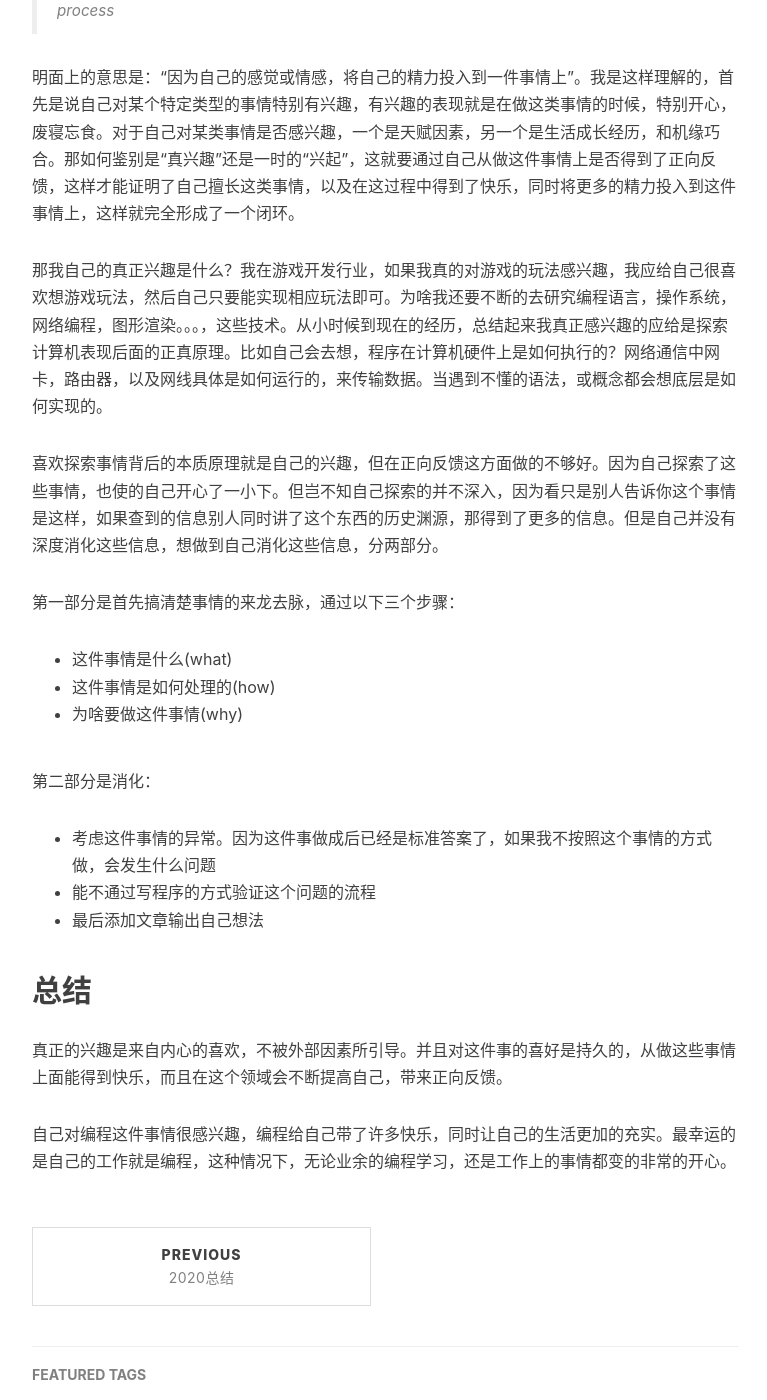
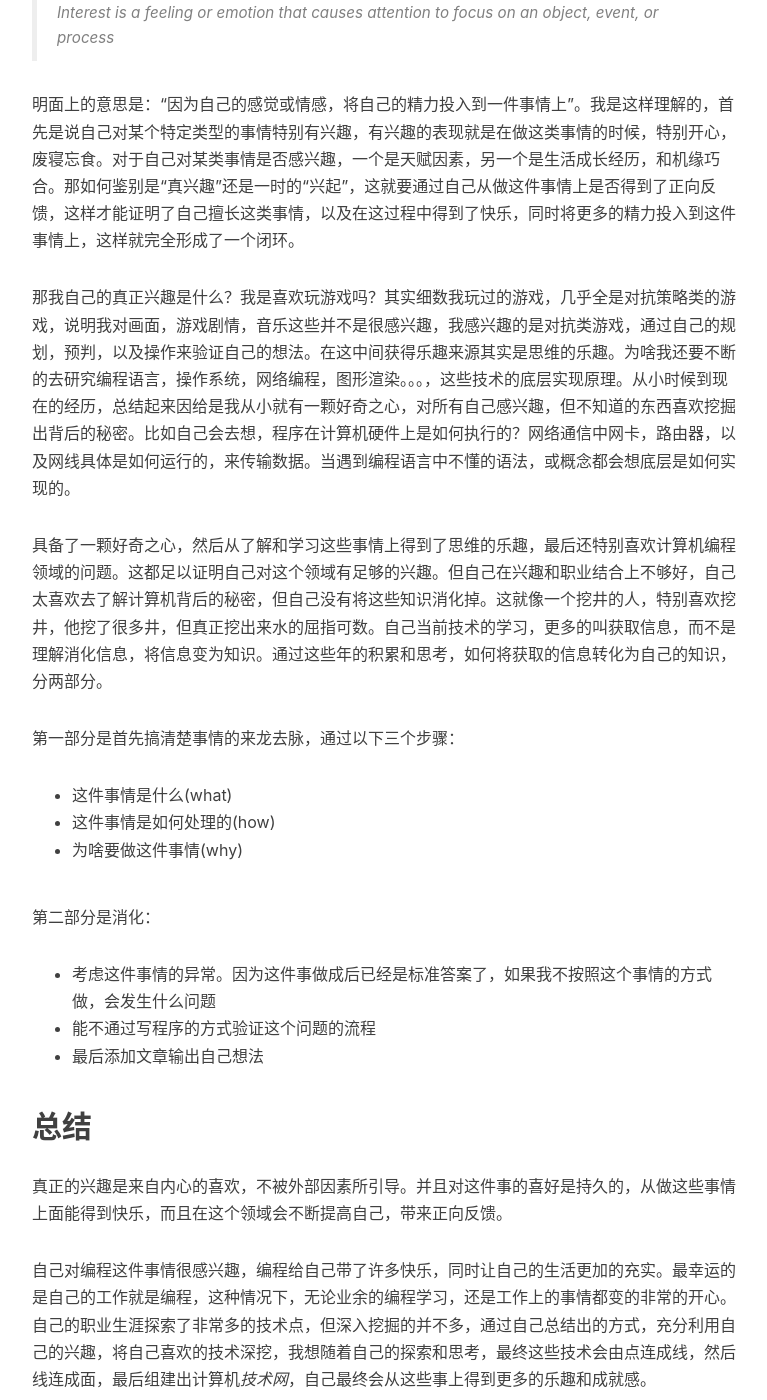
Before and after one commit to xiaoy/xiaoy.github.io, a Jekyll site: the page built from _posts/2021-04-17-我的兴趣爱好.markdown, in a window 1280 px wide and 1400 px high, scrolled down 1802 px. Shown: the whole window, without its empty margins (233-1000 px from the left). Built offline with Jekyll 4.4.1, drawn with Linux system fonts in a browser that asks for light colours; nearby versions of some CDN libraries; comment, search, counter and statistics services are not loaded; some of the changed text lies outside the part shown.

Commit message:
add some new idea and modify some grammar issue interset blog

```diff
--- a/_posts/2021-04-17-我的兴趣爱好.markdown
+++ b/_posts/2021-04-17-我的兴趣爱好.markdown
@@ -10,10 +10,10 @@
 ---
 
 ## 前言
-最近看到很多大佬探讨自己的工作历程，以及兴趣对自己的职业生涯影响。本篇文章就是通过为啥自己要选择这个行业，以及自己做过的事情来探讨自己的兴趣是什么，以及如何将自己的兴趣驾驭的更好。
+最近看到很多大佬探讨自己的工作历程，以及兴趣对自己的职业生涯影响。本篇文章通过自身的经历，以及自己做过的事情来探讨自己的兴趣是什么，以及如何将自己的兴趣和职业做更好的契合，让自己在学习工作中得到更多的乐趣和成就感。
 
 ## 经历回顾
-在我很小的时候就对机械类的东西很感兴趣，比如使用橡皮筋，药瓶塞子，还有铁丝，制作过手工汽车玩具。当时通过不断改进这个小的汽车模型，让它跑的更远，更稳，不断的尝试，小时候的自己带来了无限的乐趣。后来二年级第一次接触了VCD，当时的VCD带了手柄，以及游戏光碟，里面含有很多经典游戏，比如《铁拳》，《魂斗罗》，《马里奥》，《赤之要塞》。。。，当时就被迷住了，我想这可能是最早的电子产品启蒙。后来小学三年级开设了微机课，第一次接触了电脑，虽说当时知道这个叫电脑，每次去也就玩玩打字游戏，但每周最期盼的就是上这个课。可能那时候就在心中种下了小小的火苗。后来上了初中，由于数学成绩出色，被选派去专门学习计算机，参加全国初中生计算机竞赛，但那时候可能老师的水平有限，只是练习了打字，以及第一次接触到了互联网，还使用当时的*亿邮*申请了自己的email，给上大学的四叔发了一份邮件，收到回件后，高兴了好多天，感叹互联网太神奇了。高中的时候，就已经可以去网吧了，计算机课程教的都是如何制作ppt，使用flash这些软件，以及在百度搜索mp3。但我最感兴趣的是我们几个好友一起玩《街头篮球》这个游戏，其实我从小到大对体育项目不咋感兴趣，但那时候我们竟然可以整夜只玩这一个游戏，并且不知疲倦，在玩了一夜之后，大家还在兴奋的讨论着这一夜在游戏里发生的趣事，以及游戏技巧。后来上大学，有了自己的电脑，学习了如何制作网页，C语言。但对我影响最深刻的还是《dota》这个游戏，刚上大学那会流行的是《war3》这个游戏，后面听有个高中好友介绍《dota》这款游戏，从此我们在大学里最喜欢的事情就是开黑打dota。大学期间我最感兴趣的是网络安全，那时候最崇拜的就是*黑客*，有时间就会去图书馆看相关杂志和书籍，但那时候看到的书籍都是偏理论，而少实践的书籍。自己真正搞明白的是一些类似”数据库注入漏洞“，”暴力破解“这些web漏洞。但都没有真正深入研究。后来毕业找工作，投的都是网络安全相关的，但基本考察的内容汇编，以及反编译的工具，C++多一些，但自己并没有去准备这些，结果可想而知。后面因为自己参加过微软组织的Image大赛，我们几个小伙伴合作做过游戏，对这方面有一定的经验，最终找了个游戏开发的工作。开启了自己的游戏生涯。
+在我很小的时候喜欢奇思妙想，比如使用橡皮筋，药瓶塞子，还有铁丝，制作过手工汽车玩具。当时通过旋钮的轴将橡皮筋不断的卷缩，然后在通过橡皮筋弹性反弹带动车轴旋转，从而让小汽车跑起来，做这件事情给小时候的自己带来了无限的乐趣。后来二年级第一次接触了**VCD**，当时的**VCD**带了手柄，以及游戏光碟，里面含有很多经典游戏，比如《铁拳》，《魂斗罗》，《马里奥》，《赤之要塞》。。。，当时就被迷住了，我想这可能是最早的电子产品启蒙。后来小学三年级开设了微机课，第一次接触了电脑，虽说当时知道这个叫电脑，每次去也就玩玩打字游戏，但每周最期盼的就是上这个课。可能那时候就在心中种下了小小的火苗。后来上了初中，由于数学成绩出色，被选派去专门学习计算机，参加全国初中生计算机竞赛，但那时候可能老师的水平有限，只是练习了打字，以及第一次接触到了互联网，还使用当时的*亿邮*申请了自己的email，给上大学的四叔发了一份邮件，收到回件后，高兴了好多天，感叹互联网太神奇了。高中的时候，就已经可以去网吧了，计算机课程教的都是如何制作ppt，使用flash这些软件，以及在百度搜索mp3。但我最感兴趣的是我们几个好友一起玩《街头篮球》这个游戏，其实我从小到大对体育项目不咋感兴趣，但那时候我们竟然可以整夜只玩这一个游戏，并且不知疲倦，在玩了一夜之后，大家还在兴奋的讨论着这一夜在游戏里发生的趣事，以及游戏技巧。后来上大学，有了自己的电脑，学习了如何制作网页，C语言。但对我影响最深刻的还是《dota》这个游戏，刚上大学那会流行的是《war3》这个游戏，后面听有个高中好友介绍《dota》这款游戏，从此我们在大学里最喜欢的事情就是开黑打dota。大学期间我最感兴趣的是网络安全，那时候最崇拜的就是*黑客*，有时间就会去图书馆看相关杂志和书籍，但那时候看到的书籍都是偏理论，而少实践的书籍。自己真正搞明白的是一些类似”数据库注入漏洞“，”暴力破解“这些web漏洞。但都没有真正深入研究。后来毕业找工作，投的都是网络安全相关的，但基本考察的内容汇编，以及反编译的工具，C++多一些，但自己并没有去准备这些，结果可想而知。后面因为自己参加过微软组织的Image大赛，我们几个小伙伴合作做过游戏，对这方面有一定的经验，最终找了个游戏开发的工作。开启了自己的游戏生涯。
 
 ## 工作历程
 从毕业到工作已有十年之久，2010年毕业做了一年多的大型网络游戏服务器开发，然后转型开始做手游客户端开发，转型的原因是公司暂时做单机游戏，所以又开始了前端的学习和开发。2012年末又开始网页游戏，前端+后端的开发，2014年3月又开始手游客户端开发，一做就是三年，使用Unity开发了一款成功上线游戏。2017年五月团队又使用Unity，三年连续开发了三个产品，直到2020年9月使用UE4继续客户端开发。在工作的这期间，自己学习的方向有编程语言（C++，Lua，C#，汇编），图形API(OpenGL)，图形学(光照模型，渲染管线，pbr，ssao，shadow，shader，hdr。。。)，操作系统，网络。学习这些知识的动力是在工作中遇到问题，通过自己的研究直达底层，彻底解决问题。下面探讨一下自己的正真兴趣是什么。
@@ -27,9 +27,9 @@
 
 明面上的意思是：“因为自己的感觉或情感，将自己的精力投入到一件事情上”。我是这样理解的，首先是说自己对某个特定类型的事情特别有兴趣，有兴趣的表现就是在做这类事情的时候，特别开心，废寝忘食。对于自己对某类事情是否感兴趣，一个是天赋因素，另一个是生活成长经历，和机缘巧合。那如何鉴别是“真兴趣”还是一时的“兴起”，这就要通过自己从做这件事情上是否得到了正向反馈，这样才能证明了自己擅长这类事情，以及在这过程中得到了快乐，同时将更多的精力投入到这件事情上，这样就完全形成了一个闭环。
 
-那我自己的真正兴趣是什么？我在游戏开发行业，如果我真的对游戏的玩法感兴趣，我应给自己很喜欢想游戏玩法，然后自己只要能实现相应玩法即可。为啥我还要不断的去研究编程语言，操作系统，网络编程，图形渲染。。。，这些技术。从小时候到现在的经历，总结起来我真正感兴趣的应给是探索计算机表现后面的正真原理。比如自己会去想，程序在计算机硬件上是如何执行的？网络通信中网卡，路由器，以及网线具体是如何运行的，来传输数据。当遇到不懂的语法，或概念都会想底层是如何实现的。
+那我自己的真正兴趣是什么？我是喜欢玩游戏吗？其实细数我玩过的游戏，几乎全是对抗策略类的游戏，说明我对画面，游戏剧情，音乐这些并不是很感兴趣，我感兴趣的是对抗类游戏，通过自己的规划，预判，以及操作来验证自己的想法。在这中间获得乐趣来源其实是思维的乐趣。为啥我还要不断的去研究编程语言，操作系统，网络编程，图形渲染。。。，这些技术的底层实现原理。从小时候到现在的经历，总结起来因给是我从小就有一颗好奇之心，对所有自己感兴趣，但不知道的东西喜欢挖掘出背后的秘密。比如自己会去想，程序在计算机硬件上是如何执行的？网络通信中网卡，路由器，以及网线具体是如何运行的，来传输数据。当遇到编程语言中不懂的语法，或概念都会想底层是如何实现的。
 
-喜欢探索事情背后的本质原理就是自己的兴趣，但在正向反馈这方面做的不够好。因为自己探索了这些事情，也使的自己开心了一小下。但岂不知自己探索的并不深入，因为看只是别人告诉你这个事情是这样，如果查到的信息别人同时讲了这个东西的历史渊源，那得到了更多的信息。但是自己并没有深度消化这些信息，想做到自己消化这些信息，分两部分。
+具备了一颗好奇之心，然后从了解和学习这些事情上得到了思维的乐趣，最后还特别喜欢计算机编程领域的问题。这都足以证明自己对这个领域有足够的兴趣。但自己在兴趣和职业结合上不够好，自己太喜欢去了解计算机背后的秘密，但自己没有将这些知识消化掉。这就像一个挖井的人，特别喜欢挖井，他挖了很多井，但真正挖出来水的屈指可数。自己当前技术的学习，更多的叫获取信息，而不是理解消化信息，将信息变为知识。通过这些年的积累和思考，如何将获取的信息转化为自己的知识，分两部分。
 
 第一部分是首先搞清楚事情的来龙去脉，通过以下三个步骤：
 
@@ -46,4 +46,4 @@
 ## 总结
 真正的兴趣是来自内心的喜欢，不被外部因素所引导。并且对这件事的喜好是持久的，从做这些事情上面能得到快乐，而且在这个领域会不断提高自己，带来正向反馈。
 
-自己对编程这件事情很感兴趣，编程给自己带了许多快乐，同时让自己的生活更加的充实。最幸运的是自己的工作就是编程，这种情况下，无论业余的编程学习，还是工作上的事情都变的非常的开心。
+自己对编程这件事情很感兴趣，编程给自己带了许多快乐，同时让自己的生活更加的充实。最幸运的是自己的工作就是编程，这种情况下，无论业余的编程学习，还是工作上的事情都变的非常的开心。自己的职业生涯探索了非常多的技术点，但深入挖掘的并不多，通过自己总结出的方式，充分利用自己的兴趣，将自己喜欢的技术深挖，我想随着自己的探索和思考，最终这些技术会由点连成线，然后线连成面，最后组建出计算机*技术网*，自己最终会从这些事上得到更多的乐趣和成就感。
```
